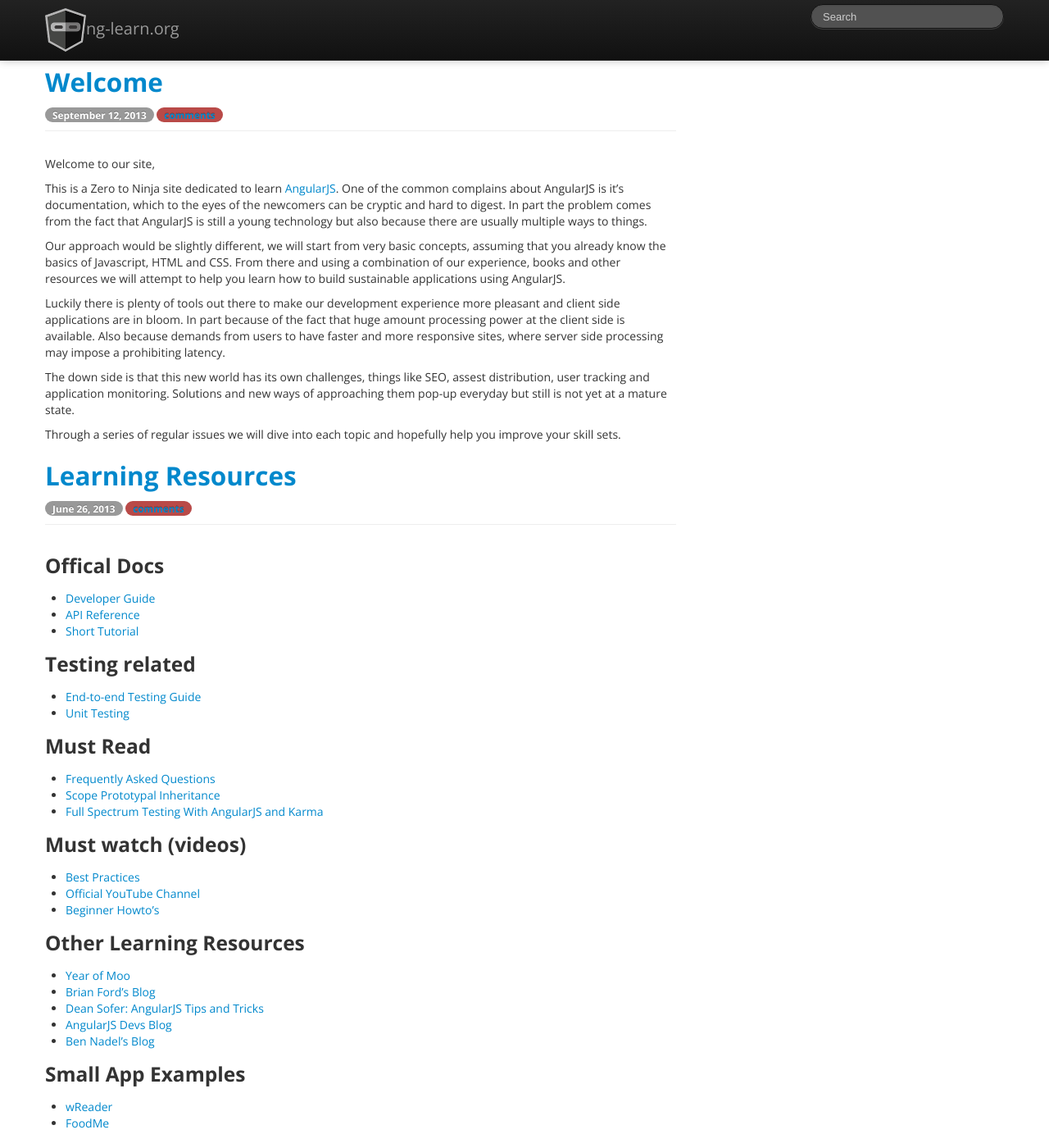
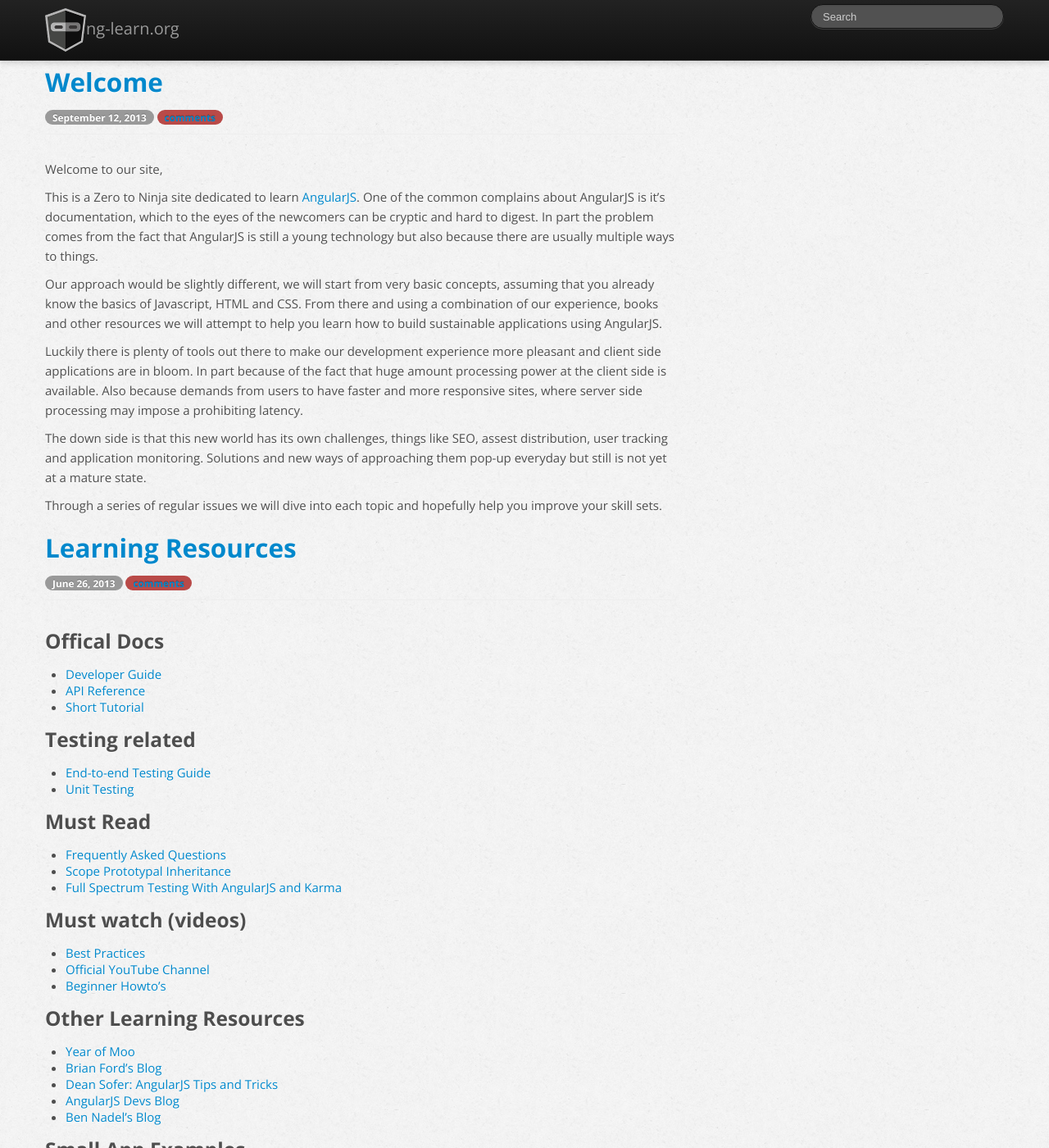
Before and after one commit to ng-learn-org/ng-learn-org.github.io, a Jekyll site: the page built from index.html, in a window 1280 px wide and 1400 px high. Shown: the whole window at 82% size. Built offline with Jekyll 4.4.1, drawn with Linux system fonts in a browser that asks for light colours; Markdown is read by kramdown in place of the engine named in the settings; the list of posts is cut into pages by our own code; comment, search, counter and statistics services are not loaded.

Commit message:
changed background and text shadow

```diff
--- a/css/main.css
+++ b/css/main.css
@@ -2,7 +2,11 @@ body {
     padding-top: 60px;
     padding-bottom: 40px;
     font-family: "Open Sans", sans-serif;
-    font-size: 14px;
+    font-size: 15px;
+    line-height: 1.6em;
+    background: #EEE url(/img/background.gif);
+    color: #4E4E4E;
+    text-shadow: 0 1px 0 rgba(255,255,255,.8);
 }
 
 .footer {
```
Also changed, not shown: img/background.gif (added).
